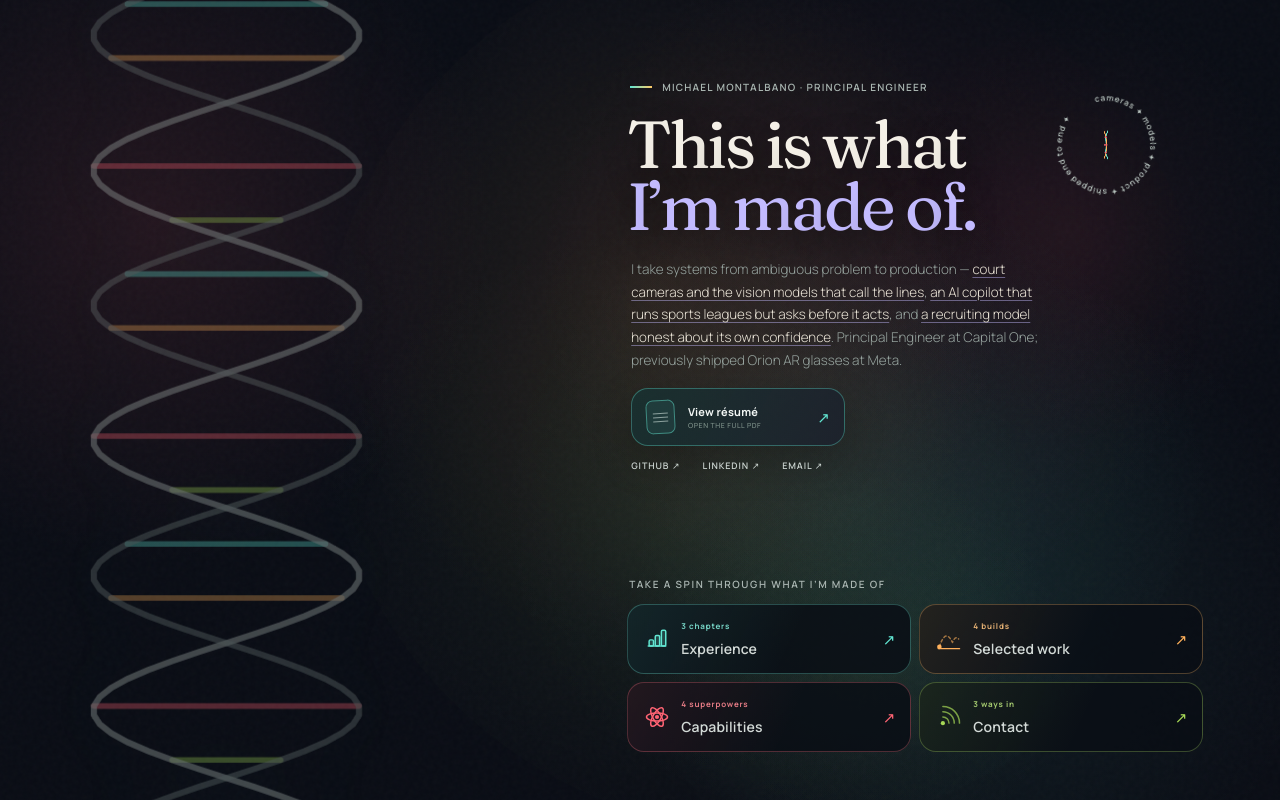
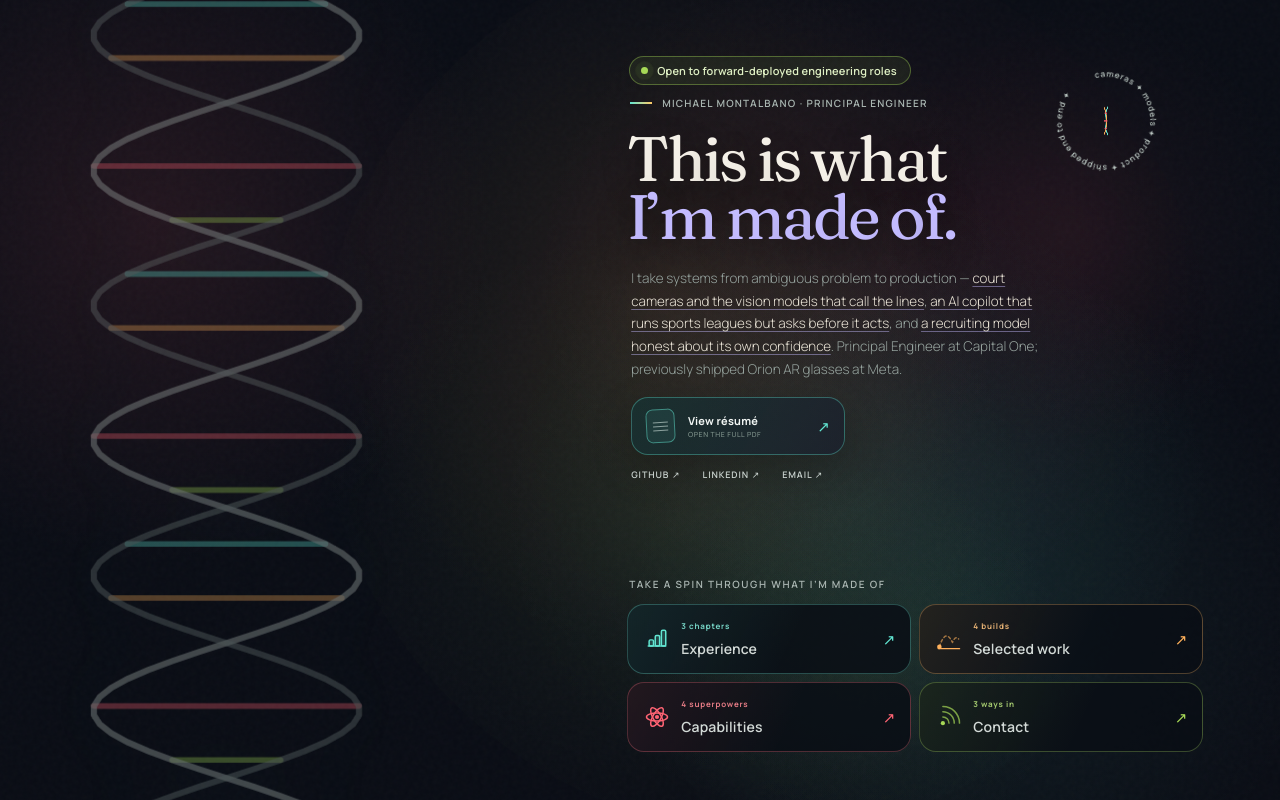
Before and after one commit to montabano1/montabano1.github.io, a React (Vite) app: page / in a window 1280 px wide. Built offline with nearby package versions, Linux system fonts and the light colour scheme.

Commit message:
Say it plainly: open to forward-deployed engineering roles
A pill at the top of the hero (and in the no-JS fallback) that opens an email
with the subject filled in. On shorter desktop screens the hero reclaims the
added height so it never crowds the explore cards.

```diff
--- a/index.html
+++ b/index.html
@@ -65,6 +65,7 @@
       <main>
         <h1>Michael Montalbano</h1>
         <p>Principal Engineer at Capital One. Previously E5 Software Engineer at Meta.</p>
+        <p><strong>Open to forward-deployed engineering roles</strong> — <a href="mailto:montabano1@gmail.com">montabano1@gmail.com</a></p>
         <p>
           I lead account-opening iOS at Capital One. At Meta I shipped the Orion AR glasses
           prototype, integrated Ray-Ban Meta wearables for peer-to-peer calling, and led the
--- a/src/components/Interface.tsx
+++ b/src/components/Interface.tsx
@@ -116,6 +116,13 @@ export function Interface({
         className="hero-copy"
         aria-hidden={selectedCategory ? 'true' : undefined}
       >
+        <a
+          className="availability"
+          href="mailto:montabano1@gmail.com?subject=Forward-deployed%20engineering%20role"
+        >
+          <i aria-hidden="true" />
+          Open to forward-deployed engineering roles
+        </a>
         <p className="hero-kicker">Michael Montalbano · Principal engineer</p>
         <HelixBadge />
         <h1 aria-label="This is what I’m made of.">
--- a/src/styles.css
+++ b/src/styles.css
@@ -2021,3 +2021,74 @@ a:focus-visible {
   color: #ffffff;
   text-decoration-color: #c3bbff;
 }
+
+/* Availability — the first thing a recruiter should see */
+.availability {
+  display: inline-flex;
+  align-items: center;
+  gap: 9px;
+  margin: 0 0 18px 2px;
+  padding: 7px 13px 7px 11px;
+  border: 1px solid rgba(167, 217, 87, 0.38);
+  border-radius: 999px;
+  color: #dff0c4;
+  font-size: 11px;
+  font-weight: 600;
+  letter-spacing: 0.02em;
+  text-decoration: none;
+  background: rgba(167, 217, 87, 0.08);
+  pointer-events: auto;
+  transition: border-color 200ms ease, background 200ms ease, transform 200ms var(--ease-out);
+}
+
+.availability:hover {
+  border-color: rgba(167, 217, 87, 0.75);
+  background: rgba(167, 217, 87, 0.14);
+  transform: translateY(-1px);
+}
+
+.availability i {
+  position: relative;
+  width: 7px;
+  height: 7px;
+  border-radius: 50%;
+  background: #a7d957;
+}
+
+.availability i::after {
+  position: absolute;
+  inset: 0;
+  border-radius: 50%;
+  background: #a7d957;
+  content: '';
+  animation: availability-ping 2s ease-out infinite;
+}
+
+@keyframes availability-ping {
+  from { opacity: 0.7; transform: scale(1); }
+  to { opacity: 0; transform: scale(2.8); }
+}
+
+@media (max-width: 640px) {
+  .availability {
+    margin-bottom: 12px;
+    padding: 6px 11px 6px 9px;
+    font-size: 9.5px;
+  }
+}
+
+@media (prefers-reduced-motion: reduce) {
+  .availability i::after { animation: none; }
+}
+
+/* The availability pill adds a line above the headline; on shorter desktop
+   screens, reclaim that height so the hero never crowds the explore cards. */
+@media (max-height: 880px) and (min-width: 641px) {
+  .availability { margin-bottom: 11px; padding-block: 6px; }
+  .hero-copy { top: clamp(44px, 7vh, 88px); }
+  .hero-copy h1 { font-size: clamp(42px, 4.9vw, 74px); }
+}
+
+@media (max-height: 720px) and (min-width: 641px) {
+  .hero-copy { top: clamp(30px, 5vh, 56px); }
+}
```
